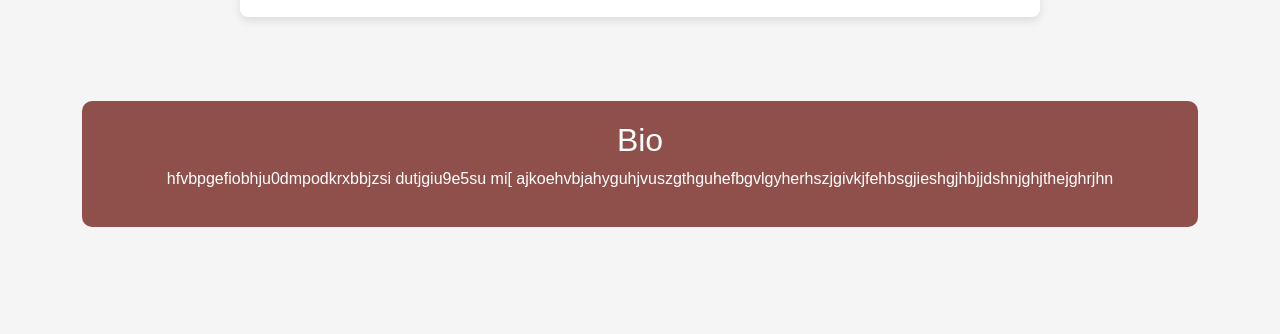
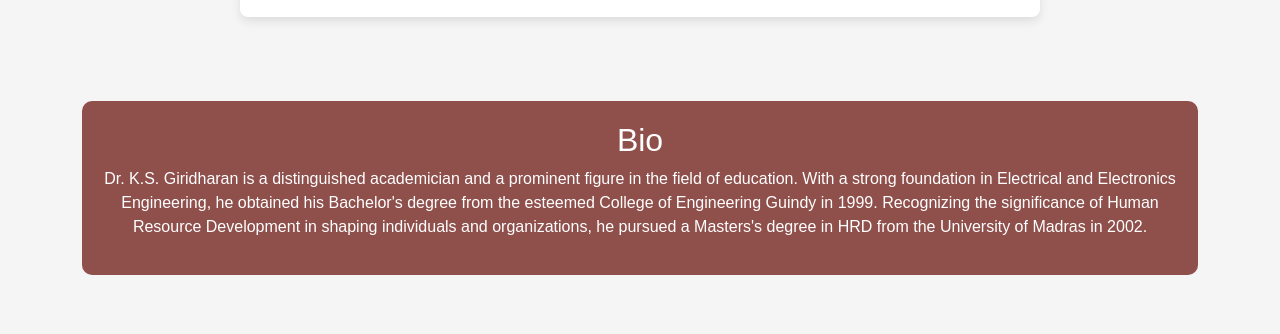
Before and after one commit to saleembasha6/Nitttr_Cred_Professionals, a plain HTML site: page index.html in a window 1280 px wide. Shown: the part 659-993 px from the top of the page. Drawn offline with nearby package versions, Linux system fonts and the light colour scheme; a script that the page names is missing.

Commit message:
Update index.html

```diff
--- a/index.html
+++ b/index.html
@@ -146,7 +146,7 @@
     <section class="container section">
         <div class="person-box brown-background">
     <h2>Bio </h2>
-    <p>hfvbpgefiobhju0dmpodkrxbbjzsi dutjgiu9e5su mi[ ajkoehvbjahyguhjvuszgthguhefbgvlgyherhszjgivkjfehbsgjieshgjhbjjdshnjghjthejghrjhn</p>
+    <p>Dr. K.S. Giridharan is a distinguished academician and a prominent figure in the field of education. With a strong foundation in Electrical and Electronics Engineering, he obtained his Bachelor's degree from the esteemed College of Engineering Guindy in 1999. Recognizing the significance of Human Resource Development in shaping individuals and organizations, he pursued a Masters's degree in HRD from the University of Madras in 2002.</p>
 
   </div>
 
```
